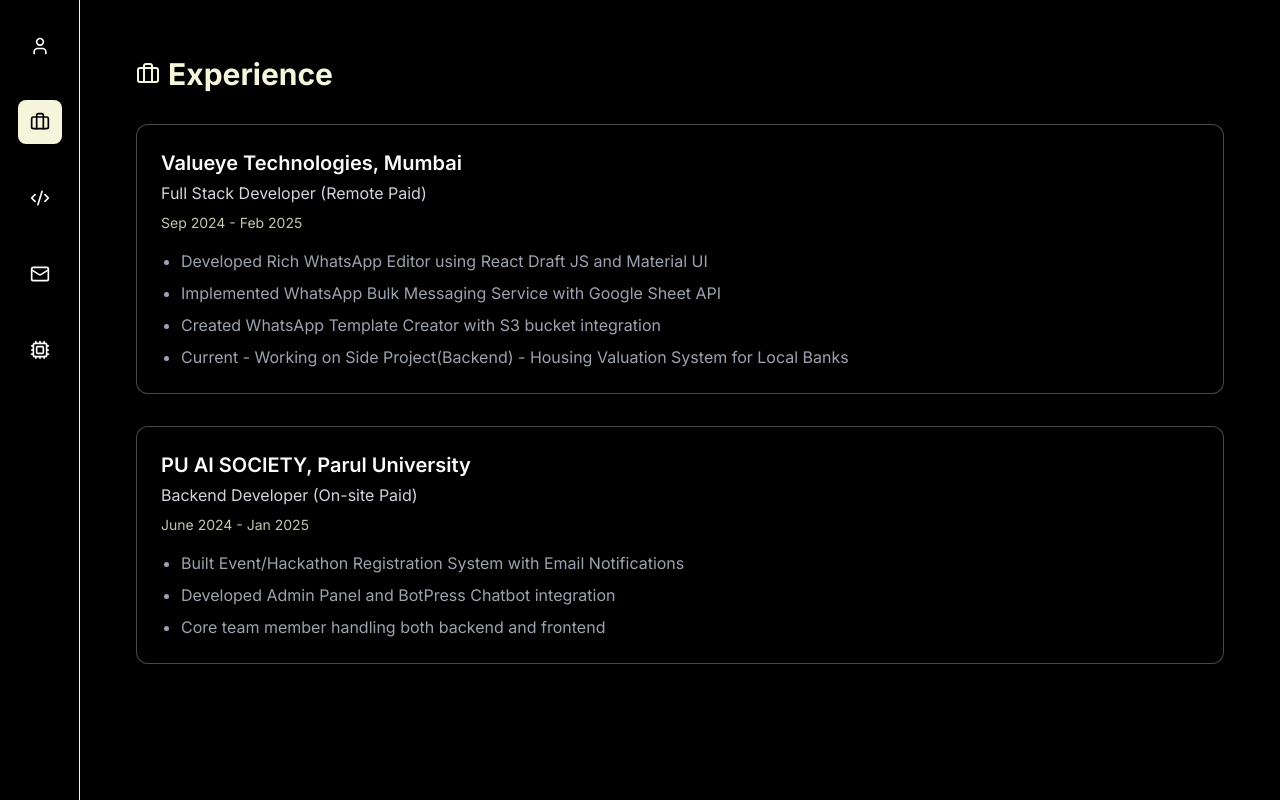
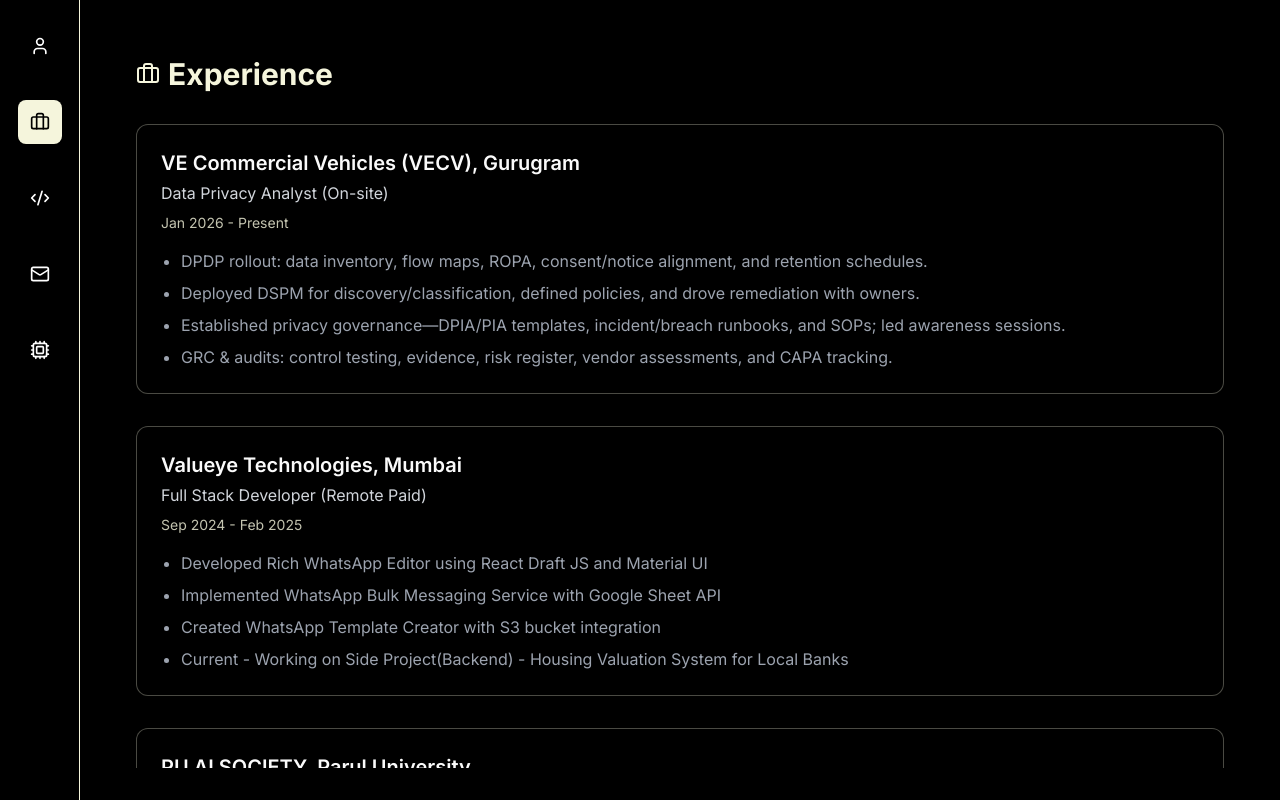
Before and after one commit to arpitmohankar/portalm, a Next.js app: page / in a window 1280 px wide. Both pictures are taken after a click on the button 39 px from the left and 122 px from the top of the page. Built offline with nearby package versions, Linux system fonts and the light colour scheme.

Commit message:
Add Data Privacy Analyst experience to Experience.tsx
Added a new experience entry for a Data Privacy Analyst role at VE Commercial Vehicles, including detailed responsibilities.

```diff
--- a/src/components/Experience.tsx
+++ b/src/components/Experience.tsx
@@ -3,6 +3,17 @@
 import { Briefcase } from "lucide-react";
 
 const experiences = [
+{
+    company: "VE Commercial Vehicles (VECV), Gurugram",
+    role: "Data Privacy Analyst (On-site)",
+    duration: "Jan 2026 - Present",
+    points: [
+      "DPDP rollout: data inventory, flow maps, ROPA, consent/notice alignment, and retention schedules.",
+      "Deployed DSPM for discovery/classification, defined policies, and drove remediation with owners.",
+      "Established privacy governance—DPIA/PIA templates, incident/breach runbooks, and SOPs; led awareness sessions.",
+      "GRC & audits: control testing, evidence, risk register, vendor assessments, and CAPA tracking."
+    ]
+  },
   {
     company: "Valueye Technologies, Mumbai",
     role: "Full Stack Developer (Remote Paid)",
```
